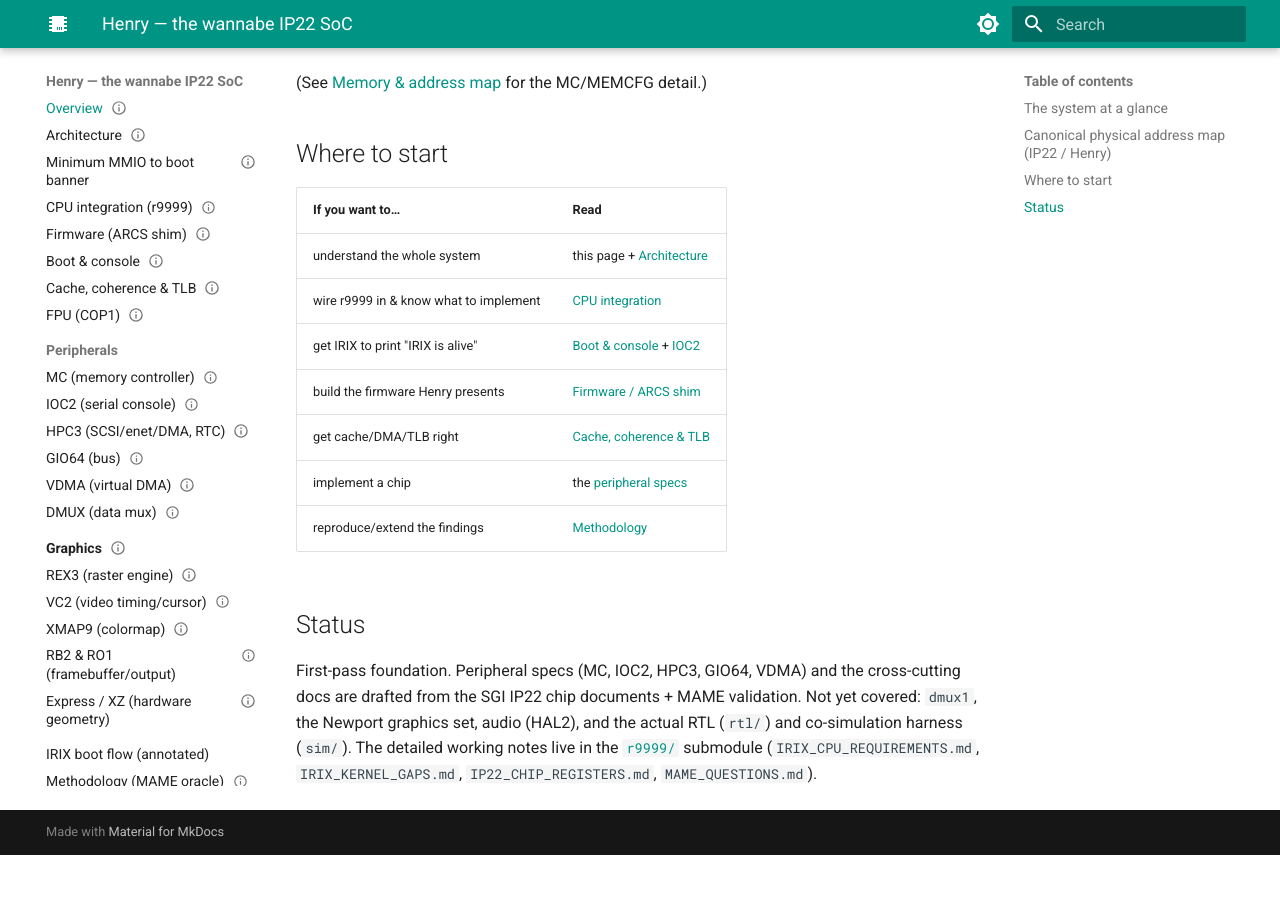
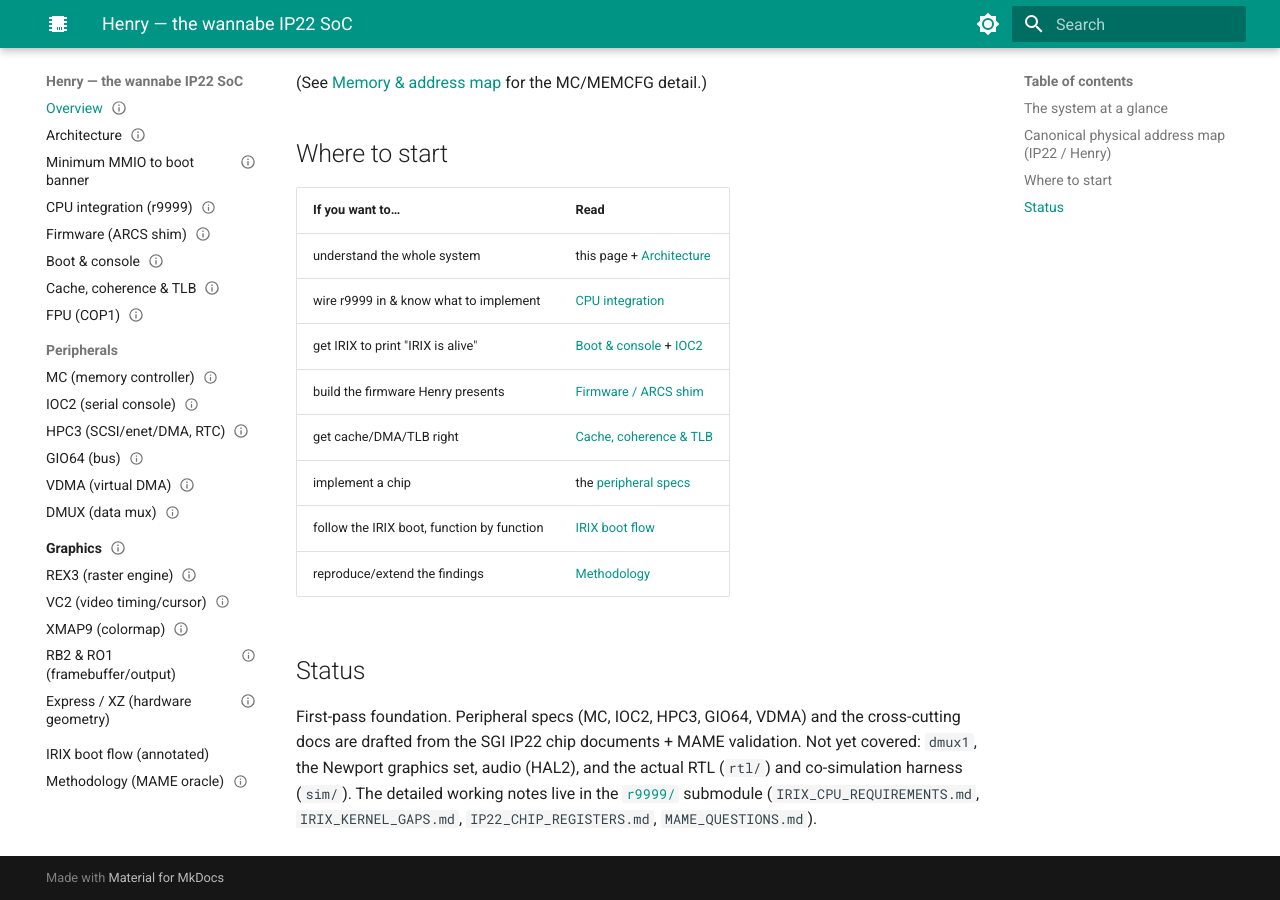
Before and after one commit to dsheffie/henry-the-wannabe-ip22-soc, an MkDocs documentation site: the page built from docs/index.md, in a window 1280 px wide and 900 px high, scrolled down 1608 px. Built offline with MkDocs 1.6.1 and Material for MkDocs 9.7.7, drawn with Linux system fonts in a browser that asks for light colours; before the commit the page ends 2463 px from its top, so only the background shows below that.

Commit message:
docs: link IRIX boot-flow page from the Overview "Where to start" table
Co-Authored-By: Claude Opus 4.8 (1M context) <noreply@anthropic.com>

```diff
--- a/docs/index.md
+++ b/docs/index.md
@@ -59,6 +59,7 @@ flowchart TD
 | build the firmware Henry presents | [Firmware / ARCS shim](firmware-arcs.md) |
 | get cache/DMA/TLB right | [Cache, coherence & TLB](coherence-cache-tlb.md) |
 | implement a chip | the [peripheral specs](peripherals/mc.md) |
+| follow the IRIX boot, function by function | [IRIX boot flow](irix-boot-flow.md) |
 | reproduce/extend the findings | [Methodology](methodology.md) |
 
 ## Status
```
